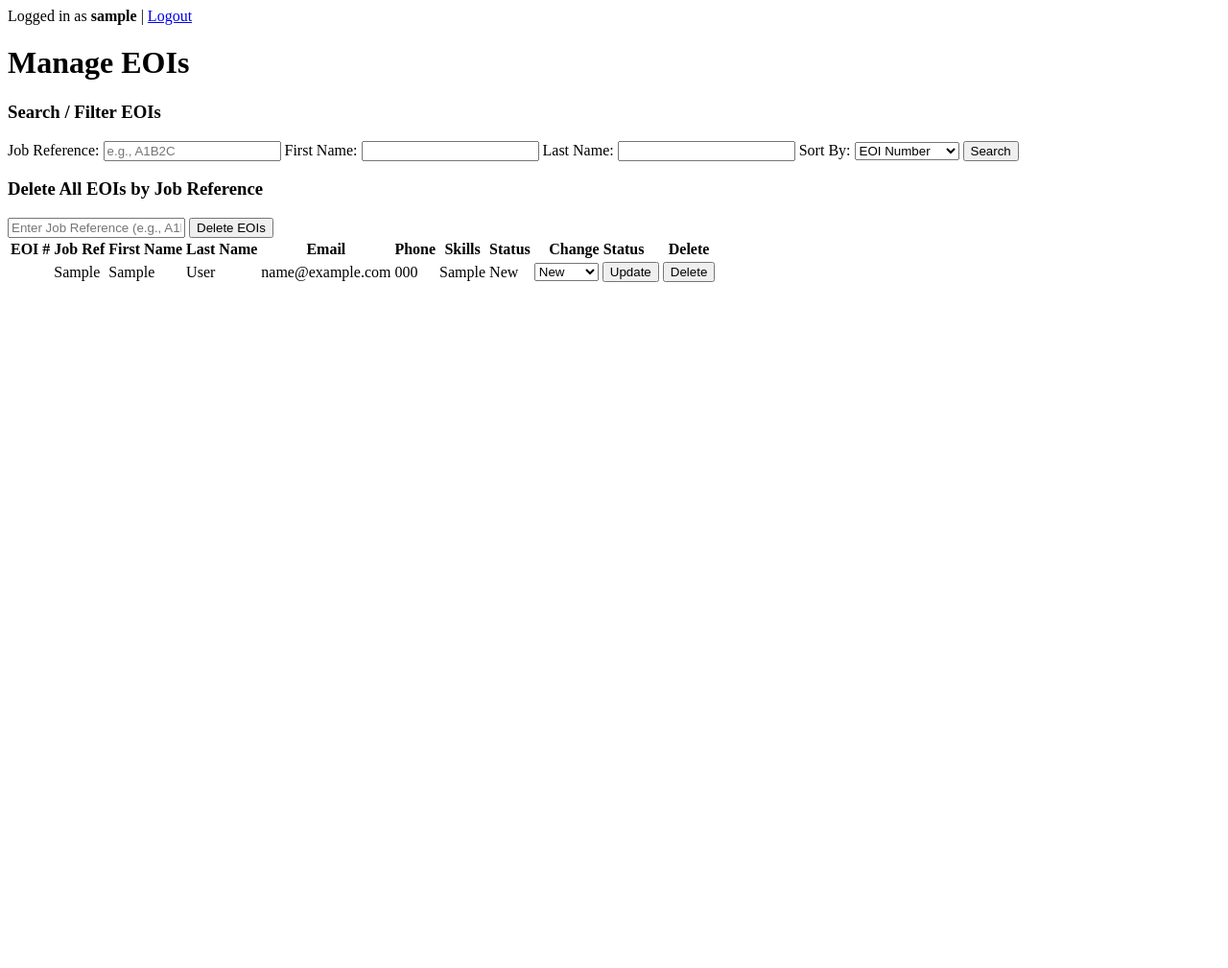
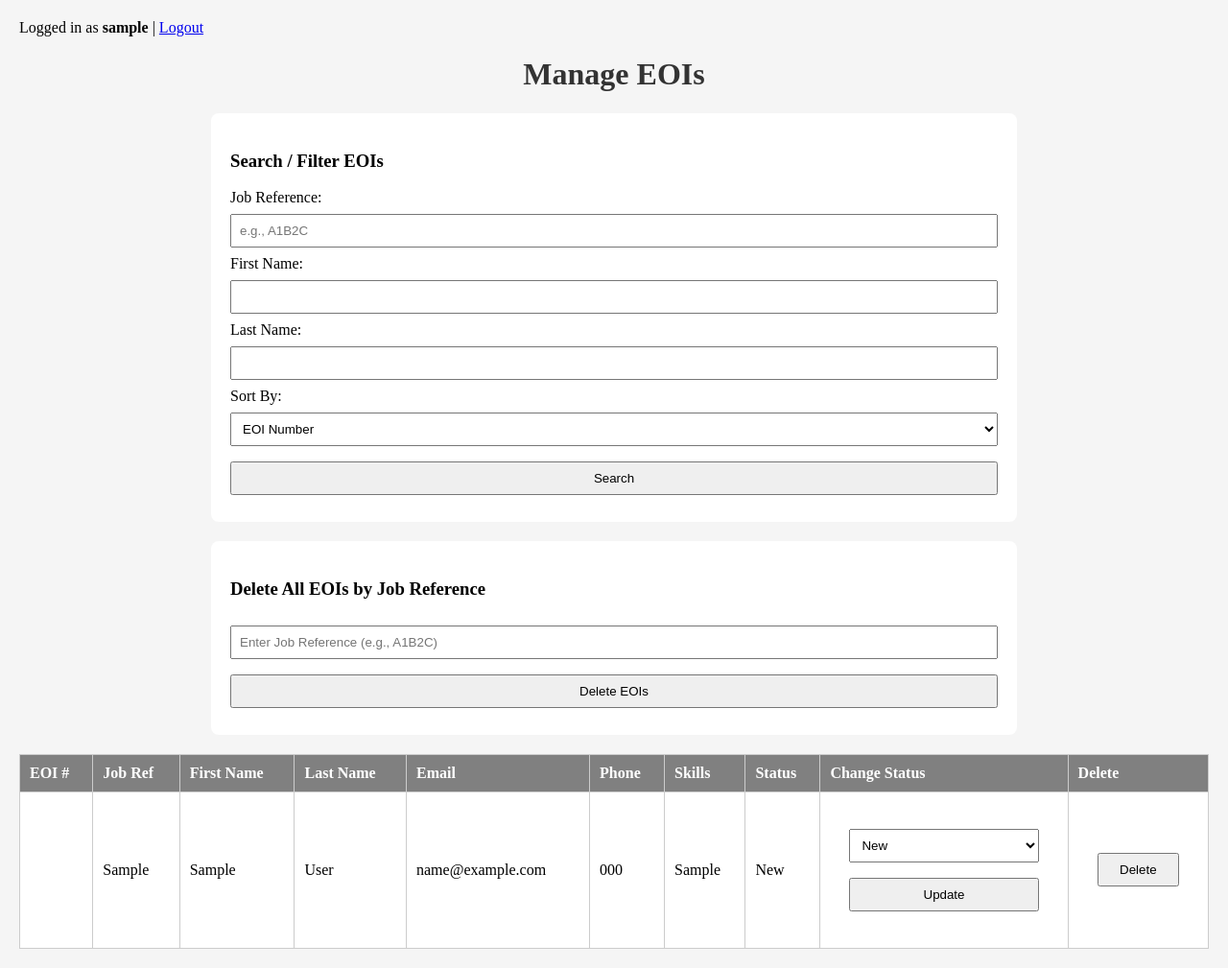
Before and after one commit to Nam-Tran6/Applied-Web-Project-Pt2, a PHP site: page /manage.php in a window 1280 px wide. Shown: the whole page at 96% size. Before the commit the page ends 294 px from the top, so only its background shows below. Run offline with PHP 8.4, Linux system fonts and the light colour scheme; the visitor is signed in with stand-in values (Sample User, id 1); tables that the repository leaves empty or names only in its code hold one stand-in row (values such as "Sample post"); data that the repository does not hold is empty.

Commit message:
add css code in manage.php and layout.css

```diff
--- a/manage.php
+++ b/manage.php
@@ -50,6 +50,59 @@ if (count($params) > 0) {
     <meta name="author" content="Sothearith Kuy">
 <title>Manage EOIs</title>
 <style>
+   body {
+
+    background: #f5f5f5; /* Light grey background */
+    margin: 0;
+    padding: 20px;
+}
+
+/* Headings */
+h1 {
+    text-align: center; /* Center the heading */
+    color: #333; /* Dark grey text color */
+}
+
+/* Form Container */
+form {
+    background: #fff; /* White background for form */
+    padding: 20px;
+    margin: 20px auto;
+    max-width: 800px; /* Limit form width */
+    border-radius: 8px; /* Rounded corners */
+
+}
+
+/* Input Fields, Dropdowns, and Buttons */
+input,
+select,
+button {
+    margin: 8px 0;
+    padding: 8px;
+    width: 100%; /* Full width elements */
+    box-sizing: border-box; /* Include padding in total width */
+}
+
+/* Table Styles  */
+table {
+    width: 100%; /* Full-width table */
+    border-collapse: collapse; /* Merge table borders */
+    background: white; /* White background */
+    margin-top: 20px;
+}
+
+th,
+td {
+    border: 1px solid #ccc; /* Light grey border */
+    padding: 10px;
+    text-align: left;
+}
+
+th {
+    background: grey; /* Header background color */
+    color: white; /* White header text */
+}
+
 
 </style>
 </head>
@@ -65,7 +118,7 @@ if (count($params) > 0) {
 
 <!-- Message after actions -->
 <?php if ($message): ?>
-<p class="message"><?php echo $message; ?></p>
+<p id="message"><?php echo $message; ?></p>
 <?php endif; ?>
 
 <!-- FILTER / SORT FORM -->
```
